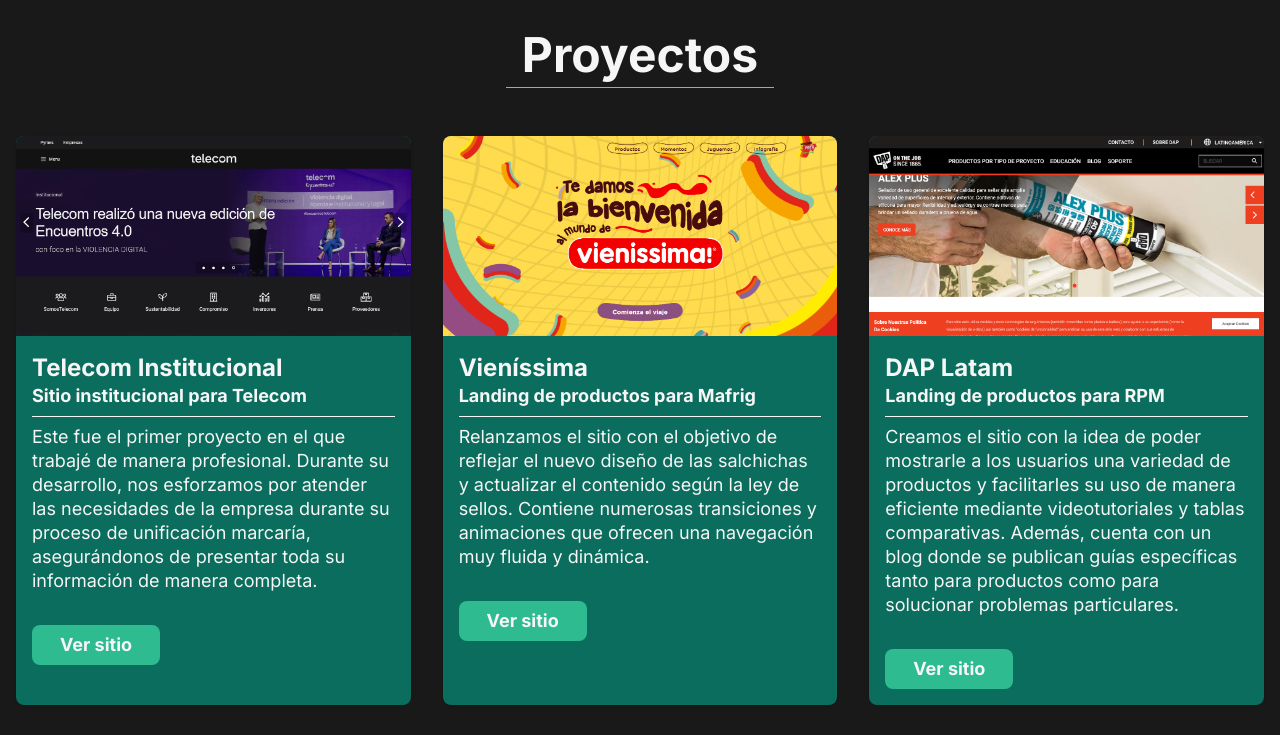
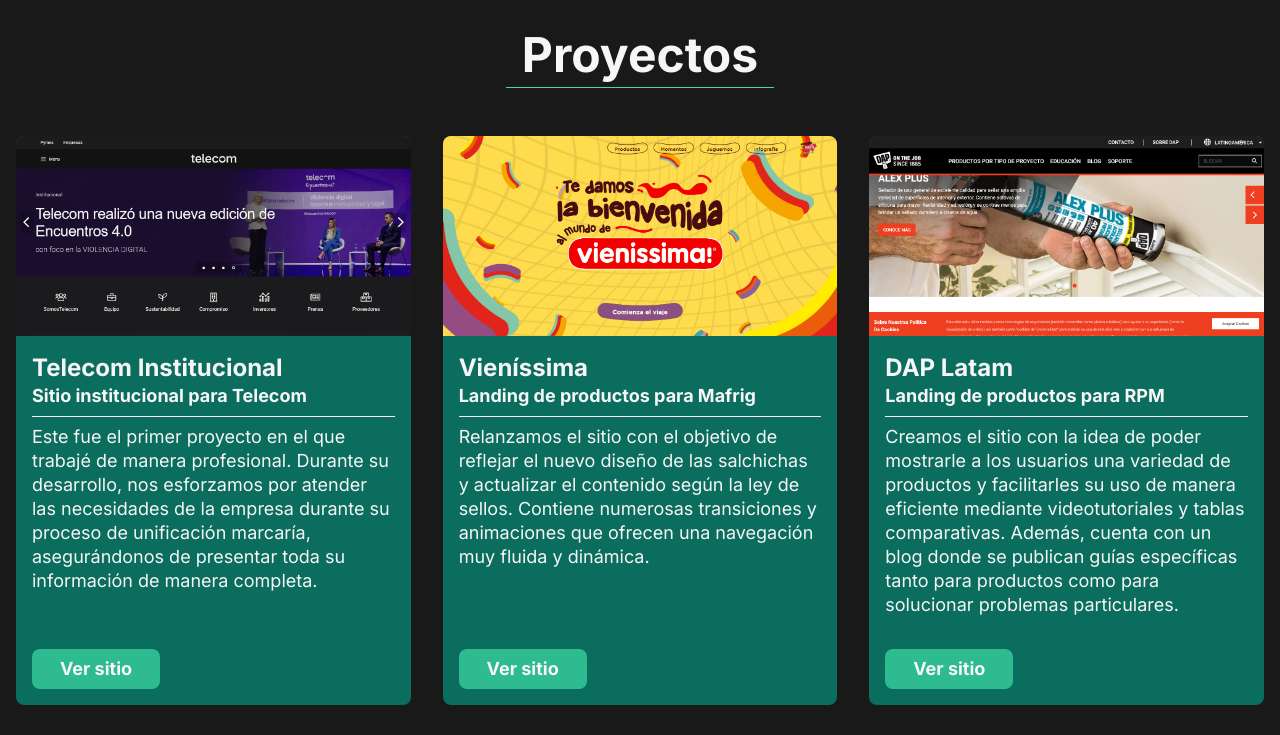
Before and after one commit to maple146/portfolio, a Next.js app: page / in a window 1280 px wide. Shown: the part 1440-2175 px from the top of the page. Built offline with nearby package versions, Linux system fonts and the light colour scheme.

Commit message:
Fix card elements position

```diff
--- a/src/components/card.tsx
+++ b/src/components/card.tsx
@@ -21,16 +21,17 @@
 }:
 CardTypes) => {
   return (
-    <div className="bg-main-700 rounded-lg shadow overflow-hidden">
-      <div className="relative h-[200px] w-full">
+    // Agregar 'shadow' cuando se implemente el light mode
+    <div className="bg-main-700 rounded-lg overflow-hidden h-full flex flex-col">
+      <div className="relative min-h-[200px] w-full">
         <Image fill src={image} alt={imageAlt} className="object-cover object-top"/>
       </div>
-      <div className="p-4 flex flex-col justify-between min-h-[320px]">
-        <div>
+      <div className="p-4 flex flex-col justify-between h-full">
+        <div className="pb-8">
           <h5 className="text-lg font-bold text-white">{title}</h5>
           <h6 className="text-sm font-bold text-white">{subtitle}</h6>
           <hr className="my-2"></hr>
-          <p className="text-sm font-normal text-white pb-8">{description}</p>
+          <p className="text-sm font-normal text-white">{description}</p>
         </div>
         <div className="flex gap-4">
           <Link href={externalUrl} rel="noopener noreferrer" target="_blank">
```
